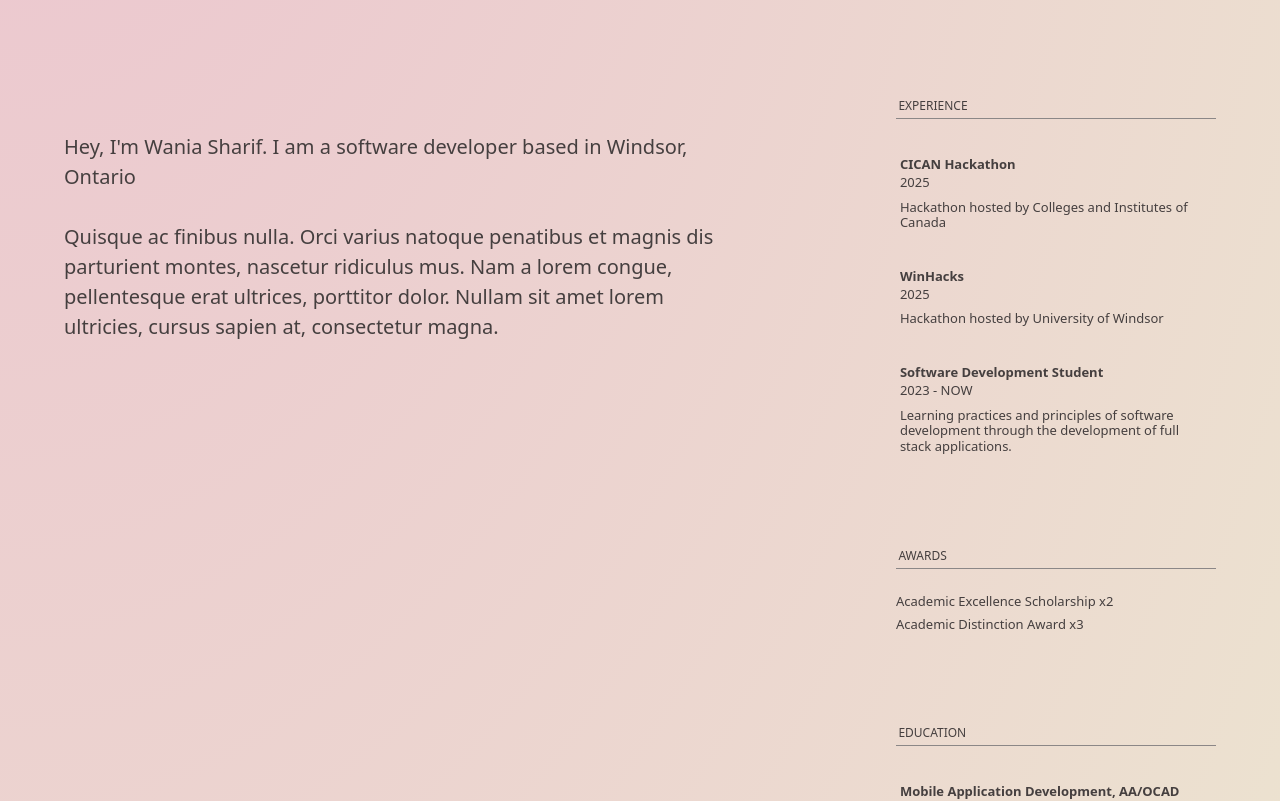
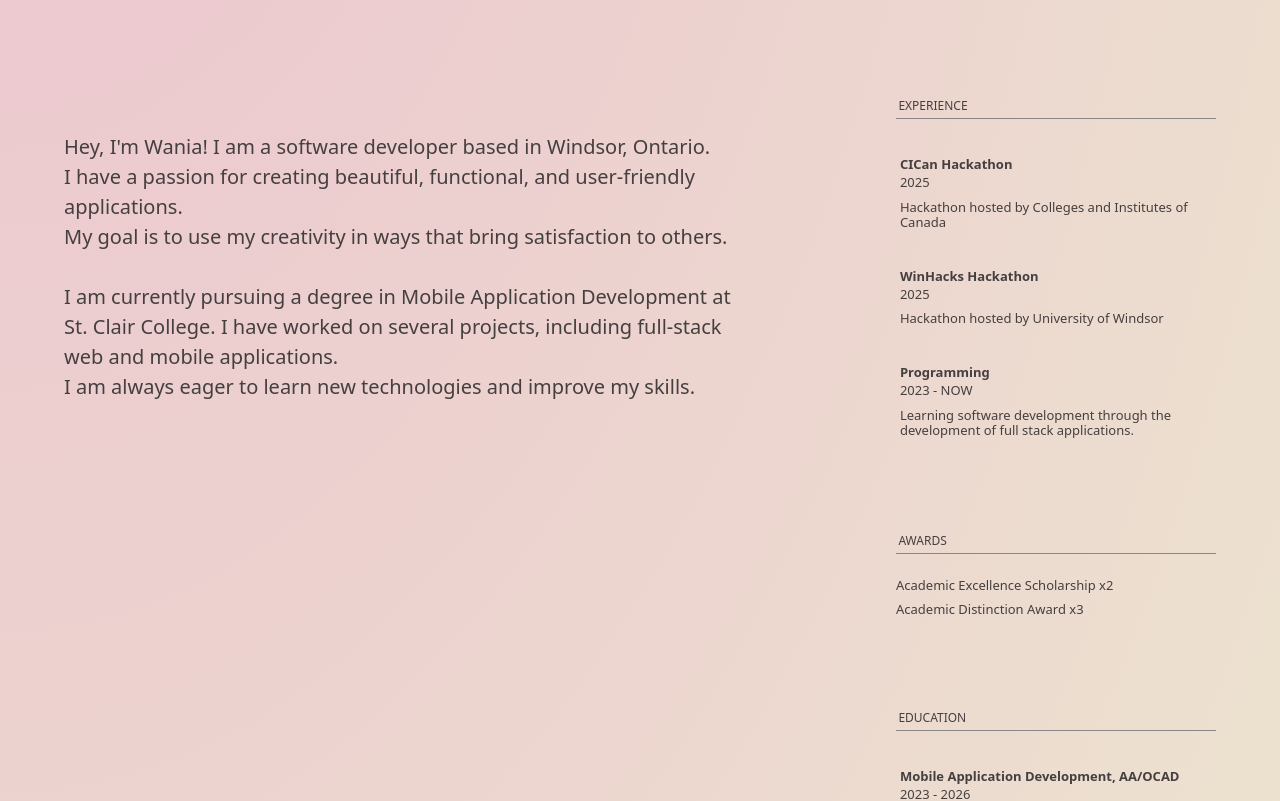
Before and after one commit to wania-sharif/wania-portfolio, a React (Vite) app: page / in a window 1280 px wide. Shown: the part 840-1641 px from the top of the page. Built offline with nearby package versions, Linux system fonts and the light colour scheme.

Commit message:
#11 set about me paragraph, remove header

```diff
--- a/src/components/About/About.jsx
+++ b/src/components/About/About.jsx
@@ -3,31 +3,32 @@ import './about.css';
 const About = () => {
     return (
         <div className="about">
-            {/* <h2>ABOUT ME</h2> */}
             <div className='content'>
-                <p>Hey, I'm Wania Sharif. I am a software developer based in Windsor, Ontario <br/>
-                    <br/>Quisque ac finibus nulla. Orci varius natoque penatibus et magnis
-                    dis parturient montes, nascetur ridiculus mus. Nam a lorem congue,
-                    pellentesque erat ultrices, porttitor dolor. Nullam sit amet lorem
-                    ultricies, cursus sapien at, consectetur magna.
+                <p>Hey, I'm Wania! I am a software developer based in Windsor, Ontario. <br/>
+                I have a passion for creating <strong>beautiful,</strong> functional, and user-friendly applications. <br/>
+                My goal is to use my <strong>creativity</strong> in ways that bring <strong>satisfaction</strong> to others. <br/>
+
+                <br/>I am currently pursuing a degree in Mobile Application Development at St. Clair College.
+                I have worked on several projects, including full-stack web and mobile applications. <br/>
+                I am always eager to learn new technologies and improve my skills. <br/>
                 </p>
 
                 <div className='career'>
                     <h3>EXPERIENCE</h3>
                     <Item
-                        title="CICAN Hackathon"
+                        title="CICan Hackathon"
                         date="2025"
                         description="Hackathon hosted by Colleges and Institutes of Canada"
                     />
                     <Item
-                        title="WinHacks"
+                        title="WinHacks Hackathon"
                         date="2025"
                         description="Hackathon hosted by University of Windsor"
                     />
                     <Item
-                        title="Software Development Student"
+                        title="Programming"
                         date="2023 - NOW"
-                        description="Learning practices and principles of software development through
+                        description="Learning software development through
                         the development of full stack applications."
                     />
 
```
